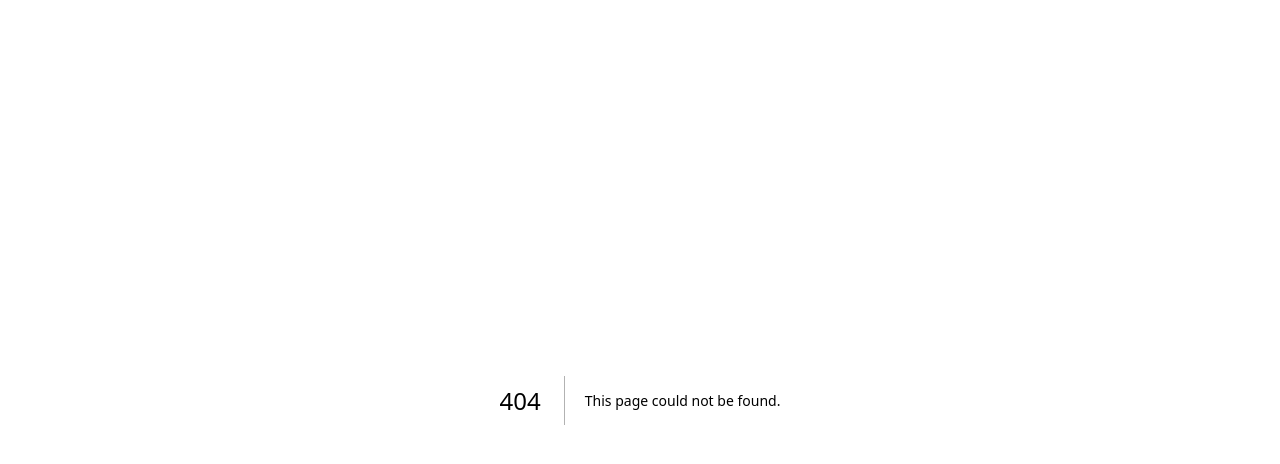
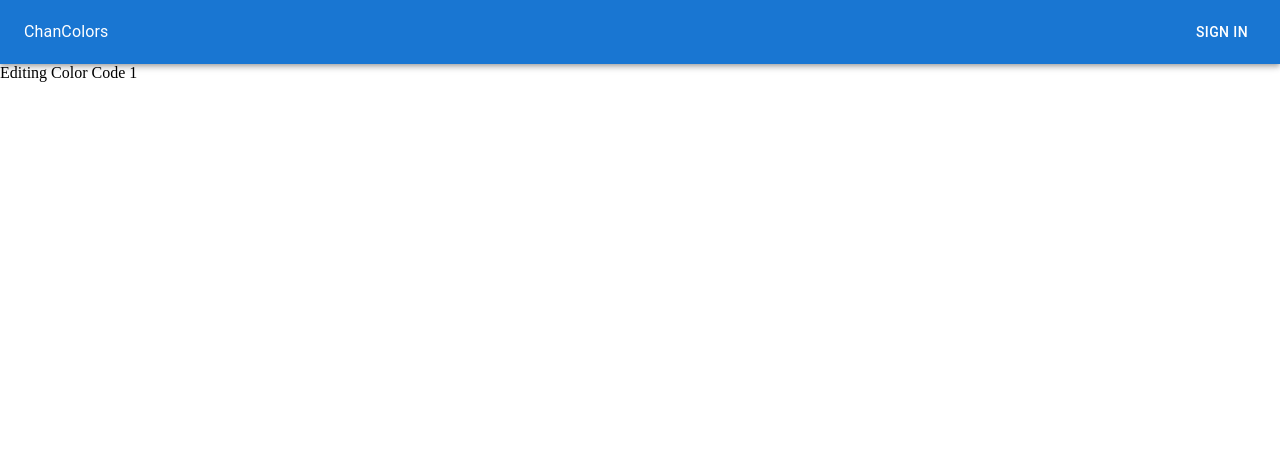
Before and after one commit to CarrumDraws/chancolors, a Next.js app: page /edit/1 in a window 1280 px wide. Before the commit this address had no page. Shown: the top 464 px of the page. Built offline with nearby package versions, Linux system fonts and the light colour scheme.

Commit message:
Added Routes

```diff
--- /dev/null
+++ b/app/edit/[data]/page.tsx
@@ -0,0 +1,9 @@
+import React from "react";
+
+function page({ params }: { params: { data?: string } }) {
+  let data = params.data;
+
+  return <div>Editing Color Code {data}</div>;
+}
+
+export default page;
--- a/app/layout.tsx
+++ b/app/layout.tsx
@@ -1,7 +1,7 @@
 "use client";
 
 import React from "react";
-
+import Navbar from "../components/Navbar";
 import { Provider } from "react-redux";
 import { store } from "../state/store";
 
@@ -15,7 +15,10 @@ export default function RootLayout({
   return (
     <html lang="en">
       <body>
-        <Provider store={store}>{children}</Provider>
+        <Provider store={store}>
+          <Navbar />
+          {children}
+        </Provider>
       </body>
     </html>
   );
--- a/app/page.tsx
+++ b/app/page.tsx
@@ -2,12 +2,11 @@
 "use client";
 
 import React, { useEffect } from "react";
-import Navbar from "../components/Navbar";
 import { updateDoc, doc } from "firebase/firestore";
 import { selectUser } from "../state/userSlice/user.selectors";
 import { useAppDispatch, useAppSelector } from "../hooks/useType";
 import { getUserThunk } from "../state/userSlice/user.thunks";
-import { RawUserData } from "./types/user";
+import { RawUserData } from "../types/user";
 import { auth, db } from "../firebase";
 import { updateUser } from "../state/userSlice/user.slice";
 
@@ -46,7 +45,6 @@ function Page(prop: Props) {
 
   return (
     <div>
-      <Navbar />
       {userData?.name}
       {userData?.name && <button onClick={() => editUser()}>Edit User</button>}
     </div>
--- a/state/userSlice/user.selectors.tsx
+++ b/state/userSlice/user.selectors.tsx
@@ -1,5 +1,5 @@
 import { RootState } from "../store";
-import { UserData } from "../../app/types/user";
+import { UserData } from "../../types/user";
 
 export const selectUser = (state: RootState): UserData | null =>
   state.user.user;
--- a/state/userSlice/user.slice.tsx
+++ b/state/userSlice/user.slice.tsx
@@ -1,6 +1,6 @@
 import { createSlice, PayloadAction } from "@reduxjs/toolkit";
 import { getUserThunk } from "./user.thunks";
-import { UserData, AuthState } from "../../app/types/user";
+import { UserData, AuthState } from "../../types/user";
 import type { RootState } from "../store";
 // Define a type for the slice state
 
--- a/state/userSlice/user.thunks.tsx
+++ b/state/userSlice/user.thunks.tsx
@@ -1,6 +1,6 @@
 import { createAsyncThunk } from "@reduxjs/toolkit";
 import { getDoc, setDoc, doc } from "firebase/firestore";
-import { UserData, AuthState, RawUserData } from "../../app/types/user";
+import { UserData, AuthState, RawUserData } from "../../types/user";
 import { db } from "../../firebase";
 
 // Gets/Sets Google User Data Given Raw FireAuth User
```
Also changed, not shown: app/explore/page.tsx (added, +9 -0 lines), app/user/[uid]/page.tsx (added, +9 -0 lines), app/user/page.tsx (added, +9 -0 lines), app/view/[pid]/page.tsx (added, +9 -0 lines), types/user.ts (renamed from app/types/user.ts).
